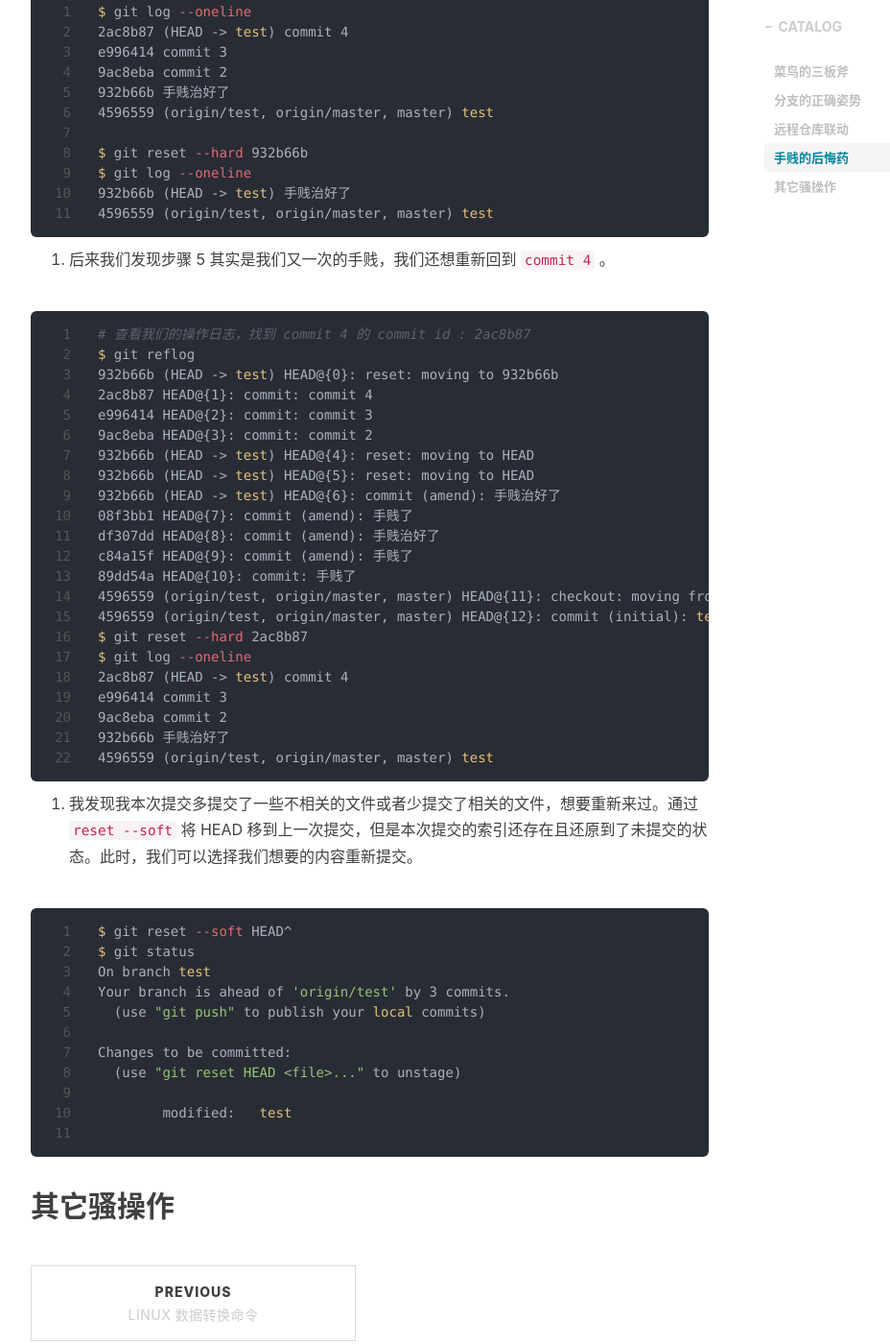
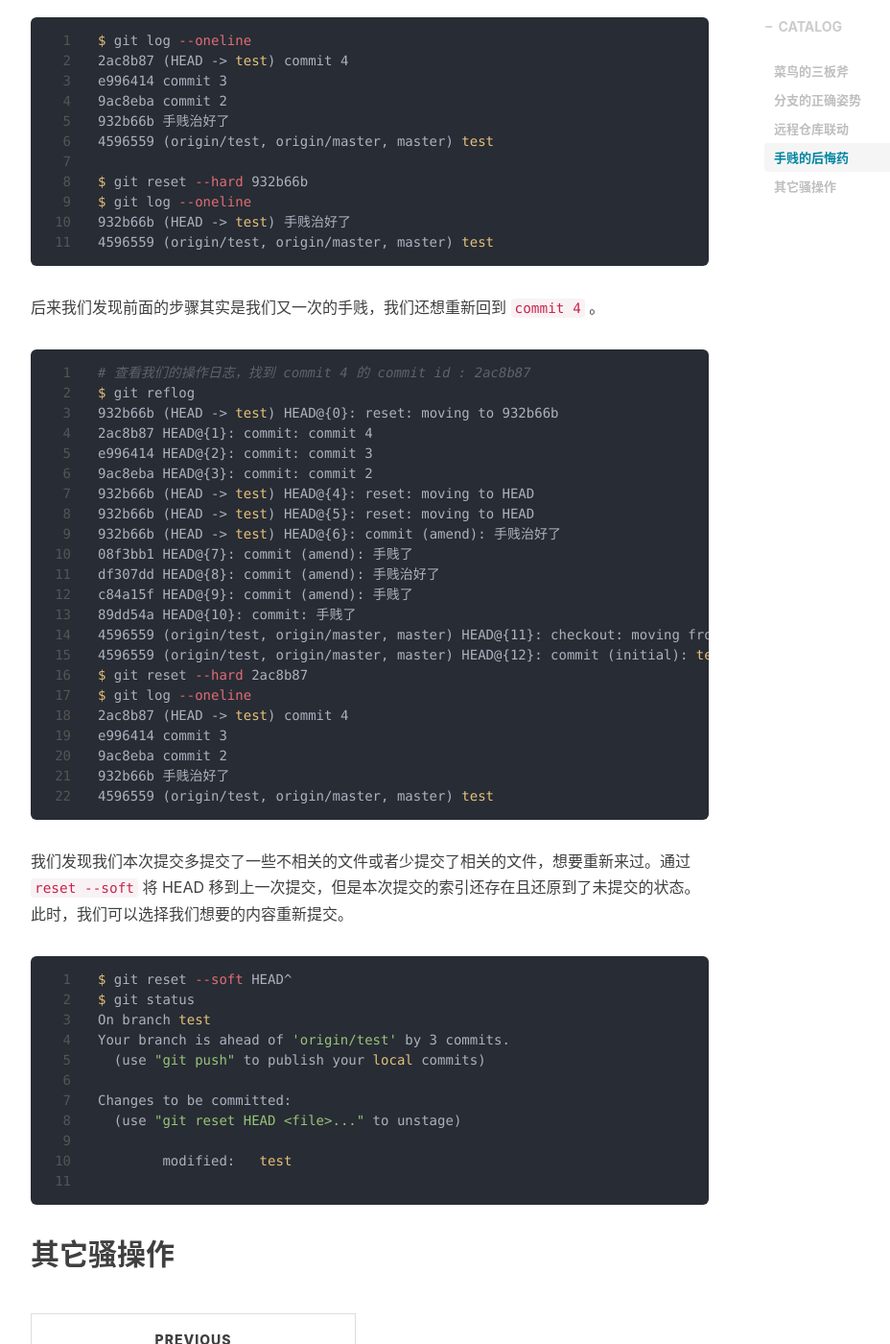
Before and after one commit to mingfer/mingfer.github.io, a Jekyll site: the page built from _posts/2019-05-18-git-3.md, in a window 1280 px wide and 1400 px high, scrolled down 7931 px. Shown: the whole window at 96% size, without its empty margins (233-1161 px from the left). Built offline with Jekyll 4.4.1, drawn with Linux system fonts in a browser that asks for light colours; nearby versions of some CDN libraries; comment, search, counter and statistics services are not loaded.

Commit message:
排版优化

````diff
--- a/_posts/2019-05-18-git-3.md
+++ b/_posts/2019-05-18-git-3.md
@@ -248,20 +248,20 @@
 $ git reset --hard HEAD
 ```
 
-3. 当我们只想撤销某个文件的修改的时候。
+当我们只想撤销某个文件的修改的时候。
 
 ```shell
 $ git checkout -- test
 ```
 
-4. 当我们只想撤销某个文件的修改的时候，但是这个文件已经 add 到了暂存区。
+当我们只想撤销某个文件的修改的时候，但是这个文件已经 add 到了暂存区。
 
 ```shell
 $ git reset HEAD test
 $ git checkout -- test
 ```
 
-5. 我们需要丢弃最近几次的提交的时候，如下所示，我们想要回到 `手贱治好了` 那次提交的时候。
+我们需要丢弃最近几次的提交的时候，如下所示，我们想要回到 `手贱治好了` 那次提交的时候。
 
 ```shell
 $ git log --oneline
@@ -277,7 +277,7 @@
 4596559 (origin/test, origin/master, master) test
 ```
 
-6. 后来我们发现步骤 5 其实是我们又一次的手贱，我们还想重新回到 `commit 4` 。
+后来我们发现前面的步骤其实是我们又一次的手贱，我们还想重新回到 `commit 4` 。
 
 ```shell
 # 查看我们的操作日志，找到 commit 4 的 commit id : 2ac8b87
@@ -304,7 +304,7 @@
 4596559 (origin/test, origin/master, master) test
 ```
 
-7. 我发现我本次提交多提交了一些不相关的文件或者少提交了相关的文件，想要重新来过。通过 `reset --soft` 将 HEAD 移到上一次提交，但是本次提交的索引还存在且还原到了未提交的状态。此时，我们可以选择我们想要的内容重新提交。
+我们发现我们本次提交多提交了一些不相关的文件或者少提交了相关的文件，想要重新来过。通过 `reset --soft` 将 HEAD 移到上一次提交，但是本次提交的索引还存在且还原到了未提交的状态。此时，我们可以选择我们想要的内容重新提交。
 
 ```shell
 $ git reset --soft HEAD^
````
Also changed, not shown: other parts of _posts/2019-05-18-git-3.md (+2 -2 lines).
